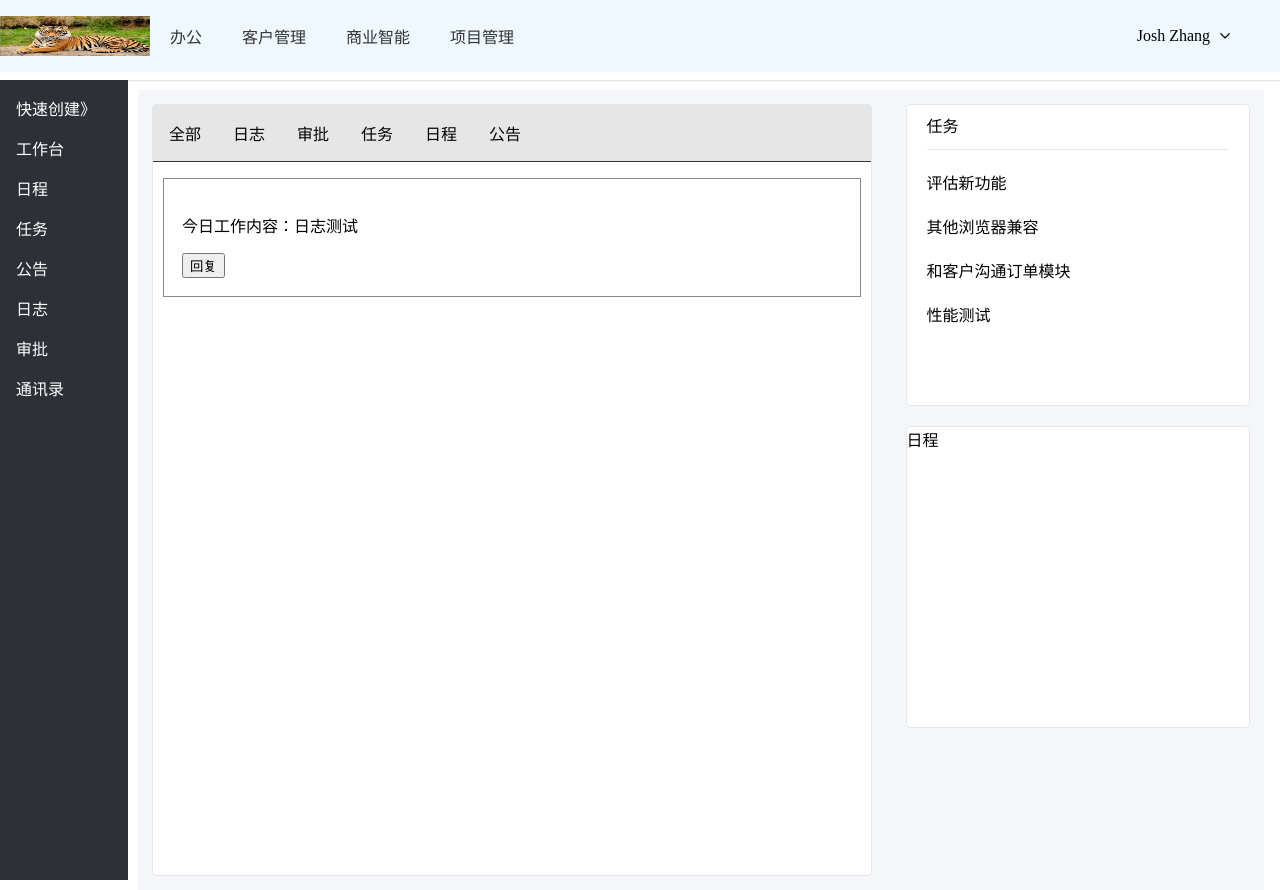
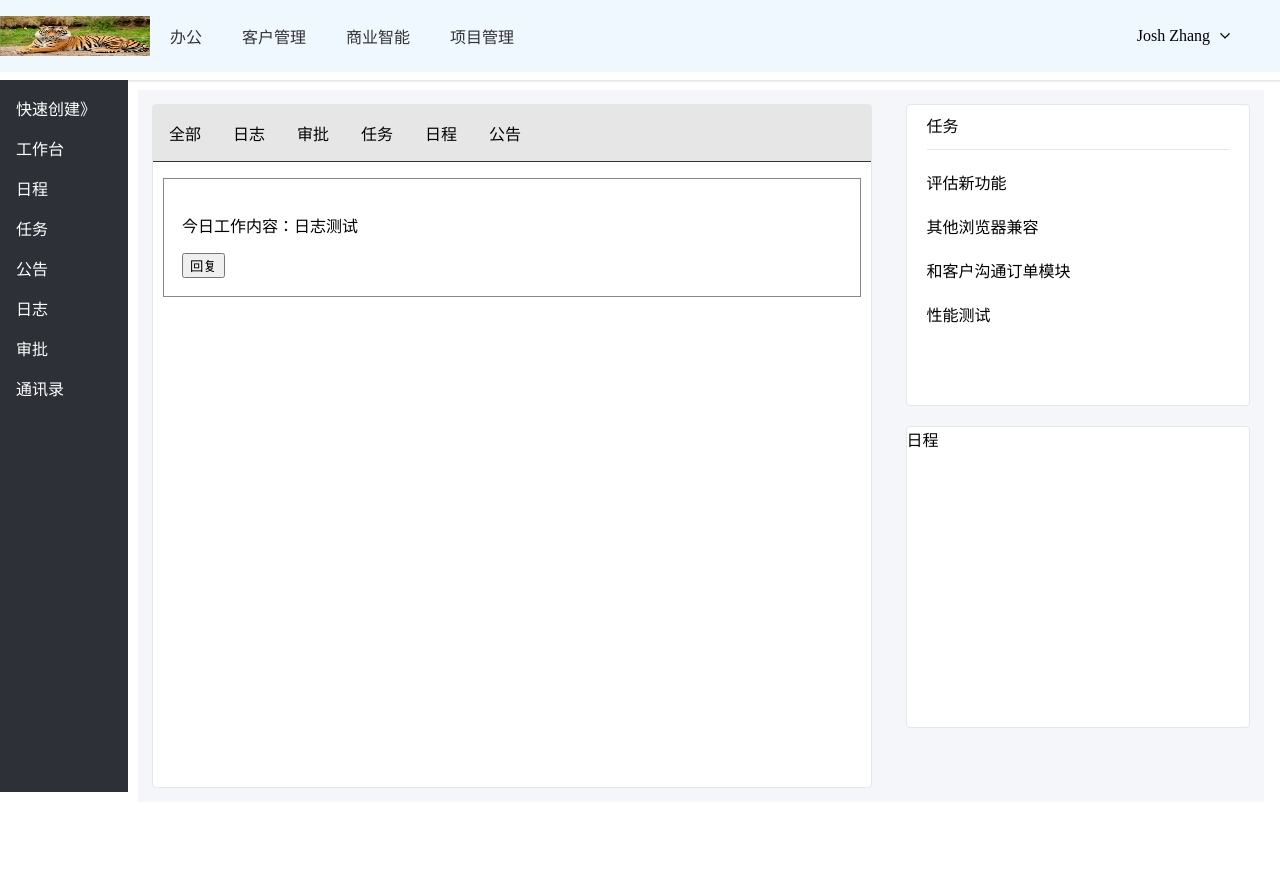
Before and after one commit to szhang6/test-ngx-cookie-service, an Angular app: page / in a window 1280 px wide. After the commit the page ends 802 px from the top, so only its background shows below. Built offline with nearby package versions, Linux system fonts and the light colour scheme; what ngx-cookie-service would draw is missing.

Commit message:
Modify height for the layout of index page.

```diff
--- a/src/app/app.component.css
+++ b/src/app/app.component.css
@@ -4,7 +4,7 @@
 }
 
 .app-component-inner {
-    height: 100%;
+    height: 89%;
 }
 
 .app-container-header {
```
